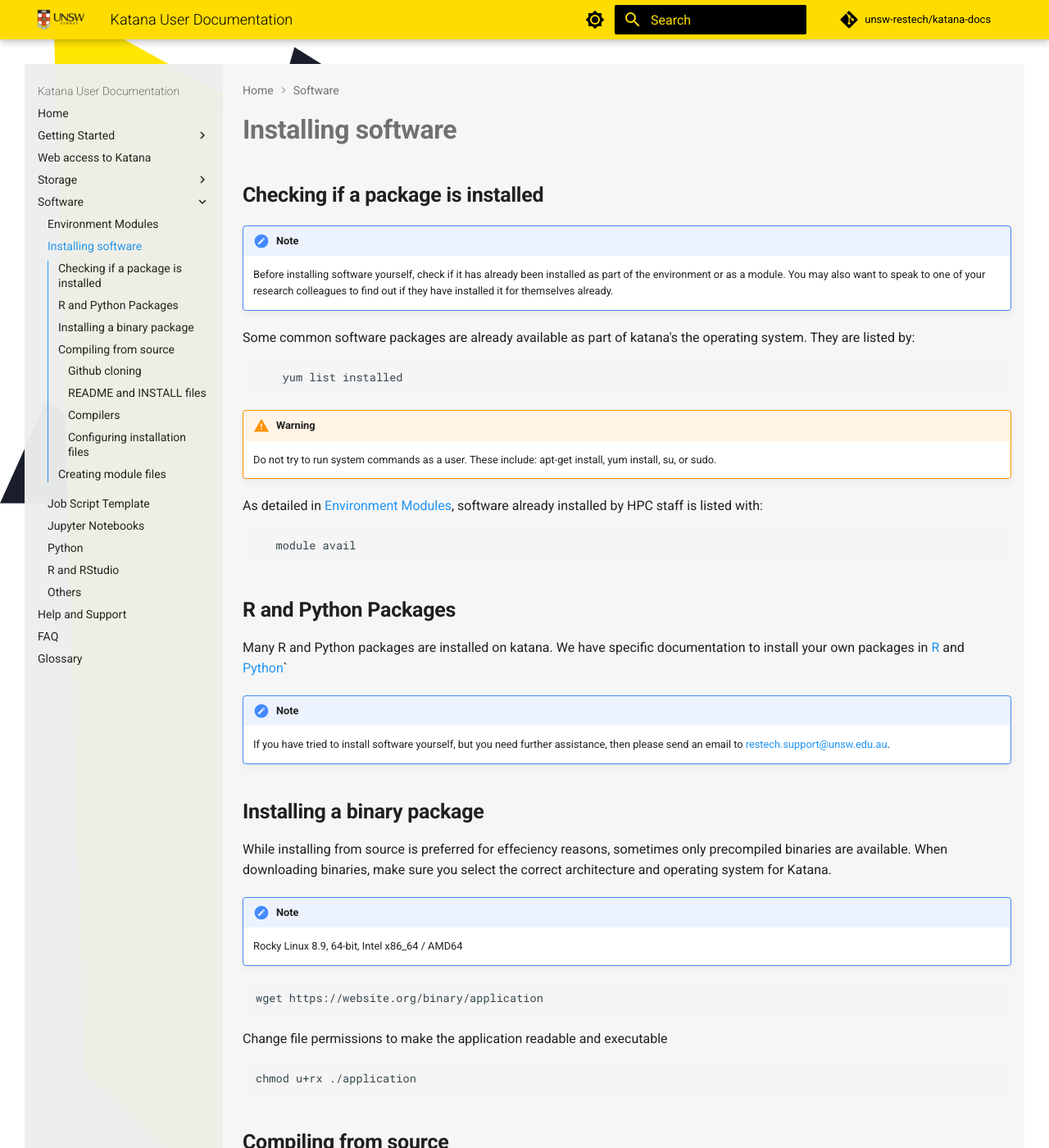
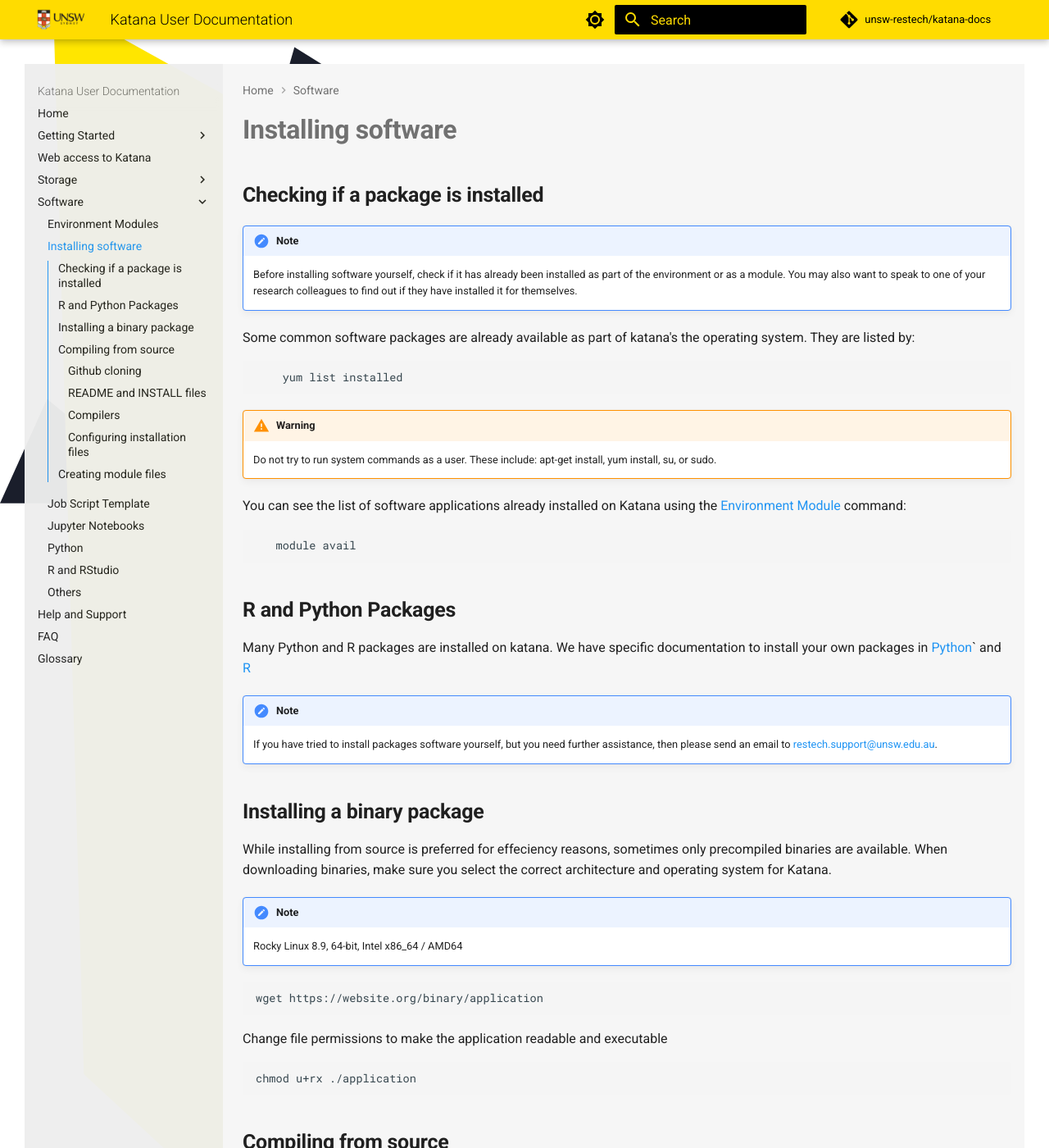
Before and after one commit to unsw-restech/unsw-restech.github.io, an MkDocs documentation site: the page built from docs/software/installing_software.md, in a window 1280 px wide and 1400 px high. Shown: the whole window at 82% size. Built offline with MkDocs 1.6.1 and Material for MkDocs 9.7.7, drawn with Linux system fonts in a browser that asks for light colours; comment, search, counter and statistics services are not loaded.

Commit message:
Update installing_software.md
Changes

````diff
--- a/docs/software/installing_software.md
+++ b/docs/software/installing_software.md
@@ -5,7 +5,7 @@
 
 !!! note
     Before installing software yourself, check if it has already been installed as part of the environment or as a module. You may also want to
-	speak to one of your research colleagues to find out if they have installed it for themselves already.
+	speak to one of your research colleagues to find out if they have installed it for themselves.
 
 Some common software packages are already available as part of katana's the operating system. They are listed by:
 
@@ -16,7 +16,7 @@
 !!! warning
     Do not try to run system commands as a user. These include: apt-get install, yum install, su, or sudo.
 
-As detailed in [Environment Modules](./environment_modules), software already installed by HPC staff is listed with:
+You can see the list of software applications already installed on Katana using the [Environment Module](./environment_modules) command:
 
 ``` bash
    module avail
@@ -24,10 +24,11 @@
 
 ## R and Python Packages
 
-Many R and Python packages are installed on katana. We have specific documentation to install your own packages in [R](./r#installing-libraries) and [Python](./python#pip3---the-python-package-manager-the-package-installer-for-python)`
+Many Python and R packages are installed on katana. We have specific documentation to install your own packages in [Python](./python#pip3---the-python-package-manager-the-package-installer-for-python)`
+and [R](./r#installing-libraries)
 
 !!! note
-    If you have tried to install software yourself, but you need further assistance, then please send an email to [restech.support@unsw.edu.au](mailto:restech.support@unsw.edu.au).
+    If you have tried to install packages software yourself, but you need further assistance, then please send an email to [restech.support@unsw.edu.au](mailto:restech.support@unsw.edu.au).
 
 ## Installing a binary package
 
````
